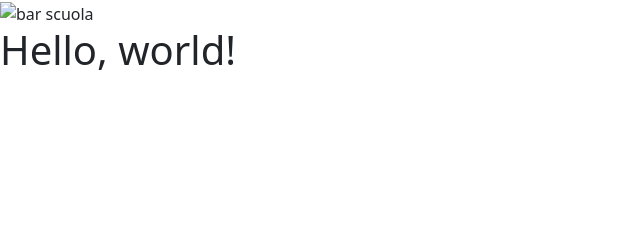
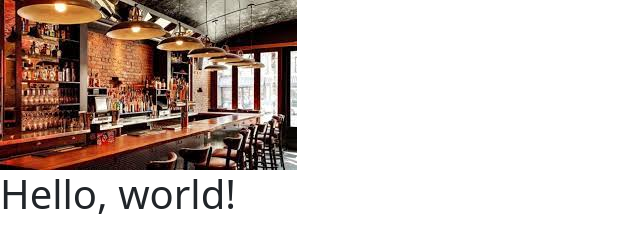
Before and after one commit to diturigiada3B/esercizio1.html-, a plain HTML site: page esercizio1.html in a window 1280 px wide. Shown: the whole page, without its empty margins (0-640 px from the left). Drawn offline with nearby package versions, Linux system fonts and the light colour scheme.

Commit message:
Update esercizio1.html

```diff
--- a/esercizio1.html
+++ b/esercizio1.html
@@ -7,7 +7,7 @@
     <link href="https://cdn.jsdelivr.net/npm/bootstrap@5.3.3/dist/css/bootstrap.min.css" rel="stylesheet" integrity="sha384-QWTKZyjpPEjISv5WaRU9OFeRpok6YctnYmDr5pNlyT2bRjXh0JMhjY6hW+ALEwIH" crossorigin="anonymous">
   </head>
   <body>
-    <img src="img/barscuola.estensione" class="img-fluid" alt="bar scuola">
+    <img src="img/bar.jfif" class="img-fluid" alt="bar scuola">
     <h1>Hello, world!</h1>
     <script src="https://cdn.jsdelivr.net/npm/bootstrap@5.3.3/dist/js/bootstrap.bundle.min.js" integrity="sha384-YvpcrYf0tY3lHB60NNkmXc5s9fDVZLESaAA55NDzOxhy9GkcIdslK1eN7N6jIeHz" crossorigin="anonymous"></script>
   </body>
```
